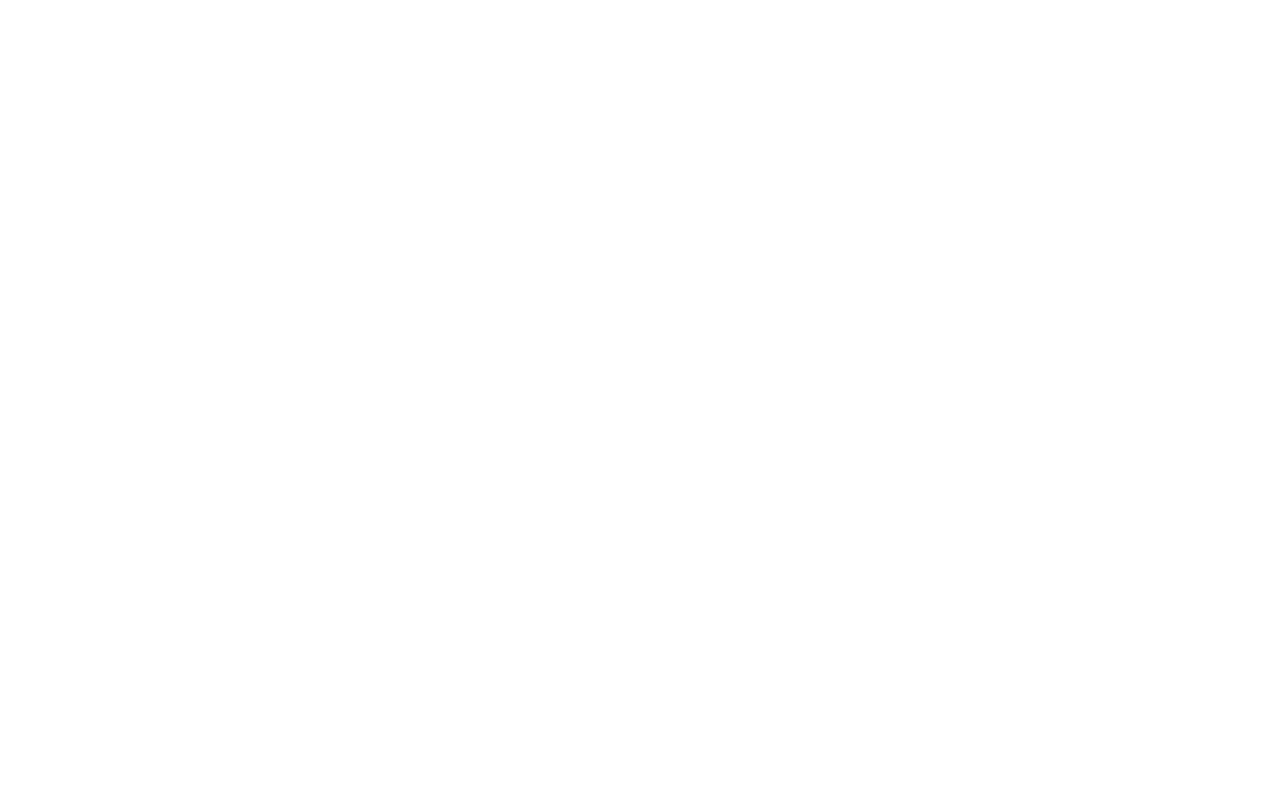
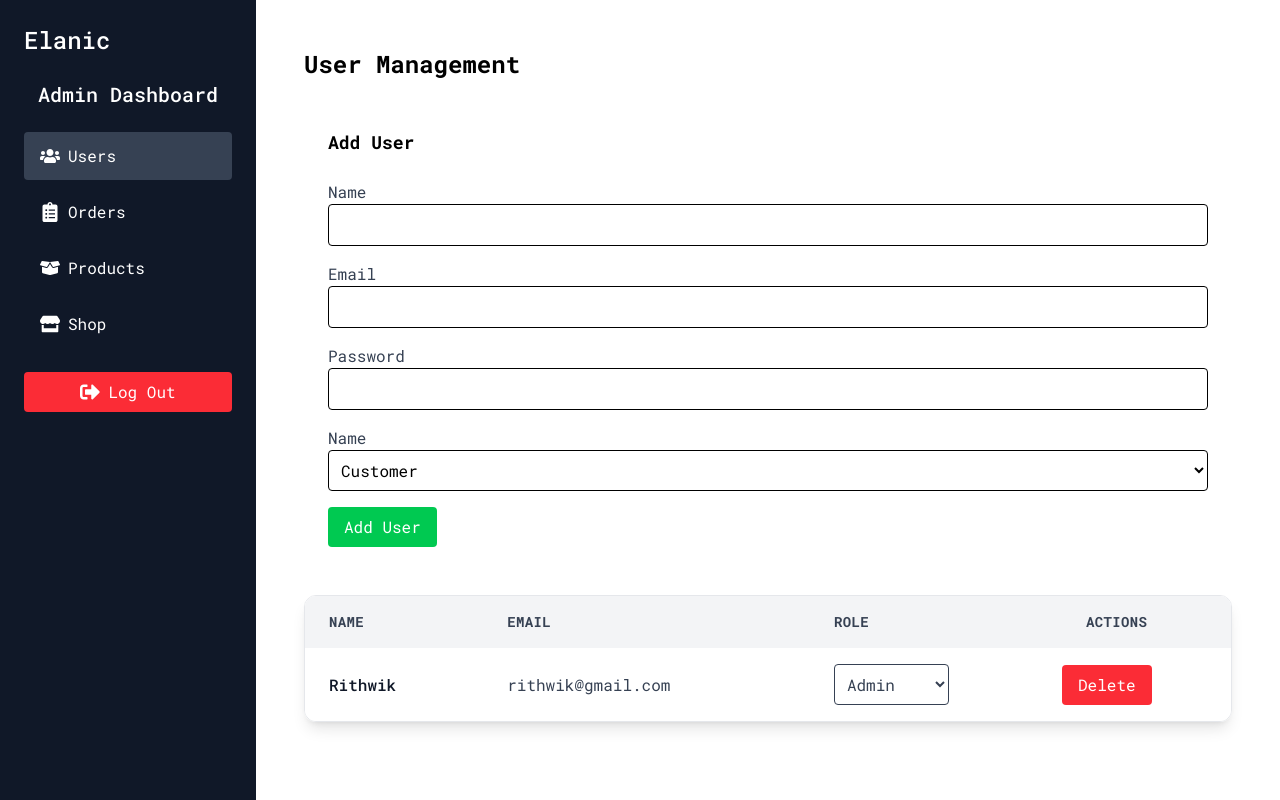
Before and after one commit to suryssss/Elanic, a React (Vite) app in the folder frontend/: page /admin/users in a window 1280 px wide. Before the commit this address had no page. Built offline with nearby package versions, Linux system fonts and the light colour scheme.

Commit message:
feat(admin):user-page and product-page

```diff
--- a/frontend/package.json
+++ b/frontend/package.json
@@ -15,6 +15,7 @@
     "lucide-react": "^0.544.0",
     "react": "^19.1.1",
     "react-dom": "^19.1.1",
+    "react-hot-toast": "^2.6.0",
     "react-icons": "^5.5.0",
     "react-router": "^7.8.2",
     "sonner": "^2.0.7",
--- a/frontend/src/App.jsx
+++ b/frontend/src/App.jsx
@@ -16,6 +16,8 @@
 import MyOrder from "./components/pages/MyOrder"
 import AdminLayout from "./components/admin/AdminLayout"
 import AdminHomePage from "./components/pages/AdminHomePage"
+import UserManage from "./components/admin/UserManage"
+import ProductManage from "./components/admin/ProductManage"
 
 function App() {
 
@@ -37,7 +39,9 @@
             <Route path="/my-orders" element={<MyOrder />}/>
           </Route>
           <Route path="/admin" element={<AdminLayout />}>
-          <Route index element={<AdminHomePage />}/></Route>
+          <Route index element={<AdminHomePage />}/>
+          <Route path="users" element={<UserManage/>}/>
+          <Route path="products" element={<ProductManage/>}/></Route>
         </Routes>
       </BrowserRouter>
     </CartProvider>
--- /dev/null
+++ b/frontend/src/components/admin/ProductManage.jsx
@@ -0,0 +1,9 @@
+import React from 'react'
+
+const ProductManage = () => {
+  return (
+    <div>ProductManage</div>
+  )
+}
+
+export default ProductManage
--- /dev/null
+++ b/frontend/src/components/admin/UserManage.jsx
@@ -0,0 +1,150 @@
+import React, { useState } from "react";
+
+const UserManage = () => {
+  const users = [
+    {
+        _id:123,
+      name: "Rithwik",
+      email: "rithwik@gmail.com",
+      role: "admin",
+    },
+  ];
+
+  const [formData, setFormData] = useState({
+    name: "",
+    email: "",
+    password: "",
+    role: "customer", //Default
+  });
+
+  const handleChange = (e) => {
+    setFormData({ ...formData, [e.target.name]: e.target.value });
+  };
+
+  const handleSubmit = (e) => {
+    e.preventDefault();
+    console.log(formData);
+    users.push(formData);
+    setFormData({
+      name: "",
+      email: "",
+      password: "",
+      role: "customer", //Default
+    });
+  };
+
+  const handleRoleChange = (userId, role) => {
+    console.log({id:userId,role});
+
+  };
+  const handleDelete = (userId) => {
+    if(window.confirm("Are you sure you want to delete this user?")){
+        console.log(userId+" deleted");
+    }
+
+  };
+
+  return (
+    <div className="max-w-7xl mx-auto p-6">
+      <h2 className="text-2xl font-bold mb-6">User Management</h2>
+      <div className="p-6 rounded-lg mb-6">
+        <h3 className="text-lg font-bold mb-6">Add User</h3>
+        <form onSubmit={handleSubmit}>
+          <div className="mb-4">
+            <label className="block text-gray-700">Name</label>
+            <input
+              type="text"
+              name="name"
+              value={formData.name}
+              onChange={handleChange}
+              className="w-full p-2 border rounded "
+            />
+          </div>
+          <div className="mb-4">
+            <label className="block text-gray-700">Email</label>
+            <input
+              type="email"
+              name="email"
+              value={formData.email}
+              onChange={handleChange}
+              className="w-full p-2 border rounded "
+            />
+          </div>
+          <div className="mb-4">
+            <label className="block text-gray-700">Password</label>
+            <input
+              type="password"
+              name="password"
+              value={formData.password}
+              onChange={handleChange}
+              className="w-full p-2 border rounded "
+            />
+          </div>
+          <div className="mb-4">
+            <label className="block text-gray-700">Name</label>
+            <select
+              name="role"
+              value={formData.role}
+              onChange={handleChange}
+              className="w-full p-2 border rounded "
+            >
+              <option value="customer">Customer</option>
+              <option value="admin">Admin</option>
+            </select>
+          </div>
+          <button
+            type="submit"
+            className="bg-green-500 text-white py-2 px-4 rounded hover:bg-green-700 "
+          >
+            Add User
+          </button>
+        </form>
+      </div>
+
+      <div className="overflow-x-auto rounded-xl shadow-lg border border-gray-200">
+        <table className="min-w-full bg-white">
+          <thead className="bg-gray-100 text-gray-700 uppercase text-sm">
+            <tr>
+              <th className="py-4 px-6 text-left tracking-wide">Name</th>
+              <th className="py-4 px-6 text-left tracking-wide">Email</th>
+              <th className="py-4 px-6 text-left tracking-wide">Role</th>
+              <th className="py-4 px-6 text-left tracking-wide">Actions</th>
+            </tr>
+          </thead>
+
+          <tbody className="divide-y divide-gray-200">
+            {users.map((user) => (
+              <tr
+                key={user._id}
+                className="hover:bg-gray-50 transition-colors duration-150"
+              >
+                <td className="py-4 px-6 font-medium text-gray-900">
+                  {user.name}
+                </td>
+                <td className="py-4 px-6 text-gray-700">{user.email}</td>
+                <td className="py-4 px-6 text-gray-700">
+                    <select
+                        value={user.role}
+                        onChange={(e)=>handleRoleChange(user._id,e.target.value)}
+                        className=" p-2 border rounded"
+                    >
+                        <option value="customer">Customer</option>
+                        <option value="admin">Admin</option>
+                    </select>
+                </td>
+                <td>
+                    <button className="bg-red-500 text-white px-4 py-2 rounded hover:bg-red-700"
+                    onClick={()=>handleDelete(user._id)}>
+                        Delete
+                    </button>
+                </td>
+              </tr>
+            ))}
+          </tbody>
+        </table>
+      </div>
+    </div>
+  );
+};
+
+export default UserManage;
```
Also changed, not shown: 1 other file (tests, documents, lock files or other folders).
